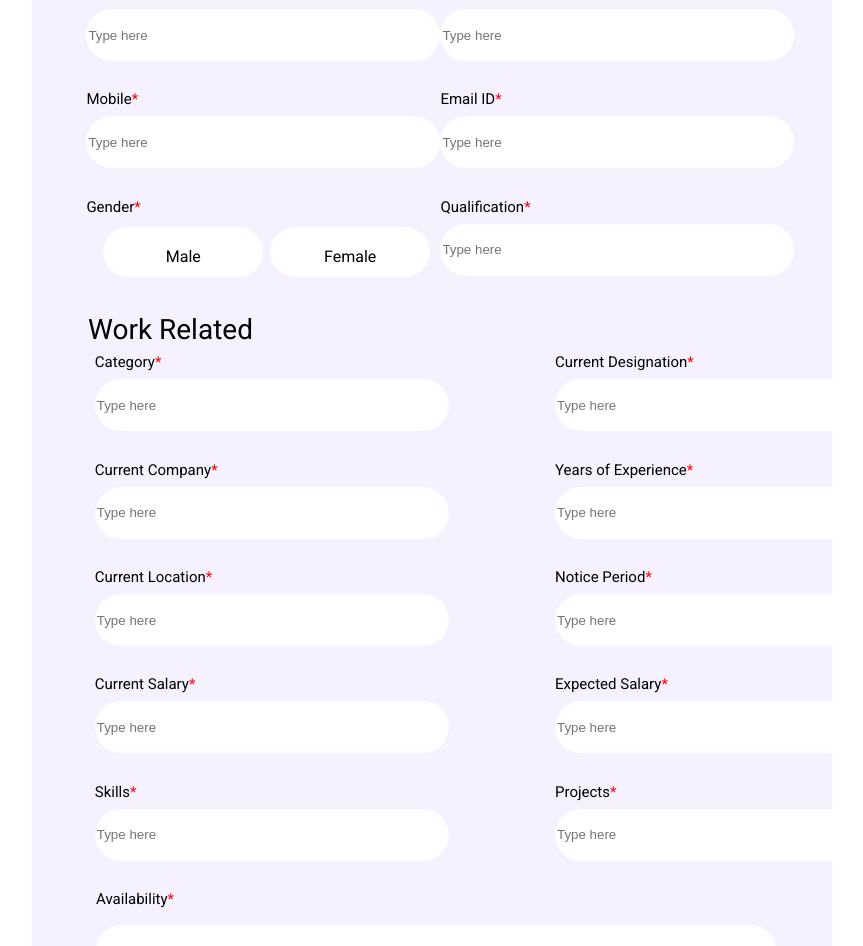
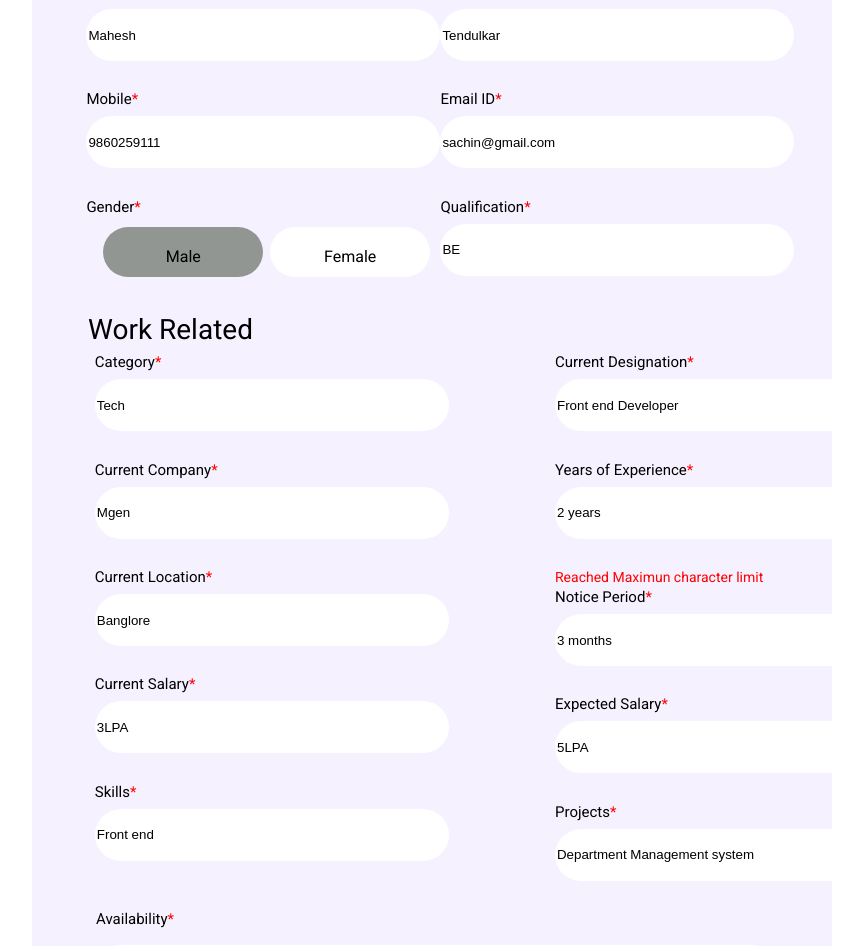
Before and after one commit to ShaikhTanishq/-Reactive-Forms, an Angular app: page / in a window 1280 px wide. Shown: the part 146-1092 px from the top of the page, without its empty margins (288-1151 px from the left). Built offline with nearby package versions, Linux system fonts and the light colour scheme.

Commit message:
Pacthing Values

```diff
--- a/src/app/app.component.html
+++ b/src/app/app.component.html
@@ -60,10 +60,10 @@
           </div>
 
           <div class="genderBtn">
-            <input type="radio" id="radioMale" name="radioFGender" value="male">
+            <input type="radio" id="radioMale" name="gender" value="male" formControlName="gender">
             <label for="radioMale"><br>Male</label>
 
-            <input type="radio" id="radioFemale" name="radioFGender" value="female">
+            <input type="radio" id="radioFemale" name="gender" value="female" formControlName="gender">
             <label for="radioFemale"><br>Female</label>
 
         </div>
@@ -438,4 +438,6 @@
   </ng-template> -->
   <button class="draft-btn" name="draftbtn">Save Draft</button>
 
+
+				<!-- <button type="button" (click)="patchUserValues()">Patch User values</button> -->
 </form>
--- a/src/app/app.component.scss
+++ b/src/app/app.component.scss
@@ -13,6 +13,7 @@
   border: 0px;
   margin-left: auto;
 }
+
 @mixin topic {
   font-size: 15px;
 }
--- a/src/app/app.component.ts
+++ b/src/app/app.component.ts
@@ -1,18 +1,5 @@
 import { Component, OnInit, ViewChild, ElementRef } from '@angular/core';
-import { FormControl, FormGroup, Validators } from '@angular/forms';
-// import { animate, state, style, transition, trigger } from '@angular/animations';
-// import { BrowserAnimationsModule } from '@angular/platform-browser/animations';
-// import { MatButtonToggleModule } from '@angular/material/button-toggle';
-
-//import { UploadService } from './upload.service';
-
-// interface IUser {
-//   firstname: string;
-//   lastname: string;
-//   email: string;
-//   password: string;
-
-// }
+import { FormControl, FormGroup, Validators, FormBuilder } from '@angular/forms';
 
 @Component({
   selector: 'app-root',
@@ -25,11 +12,11 @@ export class AppComponent implements OnInit {
   gender: any = 'FEMALE';
   title = 'reactiveForms';
   reactiveForm: FormGroup;
-  // user: IUser;
-  constructor() {}
+  values: string[];
+  constructor(private formBuilder: FormBuilder) {}
 
   ngOnInit() {
-    this.reactiveForm = new FormGroup({
+    this.reactiveForm = this.formBuilder.group({
       firstname: new FormControl(null, [
         Validators.required,
         Validators.minLength(1),
@@ -39,9 +26,9 @@ export class AppComponent implements OnInit {
         Validators.required,
         Validators.pattern('^((\\+91-?)|0)?[0-9]{10}$'),
       ]),
-      // gender: new FormControl(null, [
-      //   Validators.required
-      // ]),
+      gender: new FormControl(null, [
+        Validators.required
+      ]),
       lastname: new FormControl(null, [
         Validators.required,
         Validators.maxLength(25),
@@ -107,21 +94,38 @@ export class AppComponent implements OnInit {
       prjs: new FormControl(null, [
         Validators.required,
         Validators.minLength(1),
-        Validators.maxLength(25),
+        Validators.maxLength(255),
       ]),
       project: new FormControl(null, [
         Validators.required,
         Validators.minLength(1),
-        Validators.maxLength(25),
+        Validators.maxLength(255),
       ]),
       // gender: new FormControl(null,
       //   [Validators.required]),
     });
-  }
 
-  onSubmit2() {
-    console.log(this.reactiveForm);
-    // alert(this.invalidMessage);
+    // patching values in the form using patchValue()
+	this.reactiveForm.patchValue({
+			firstname: 'Mahesh',
+      mobile: 9860259111,
+      lastname: "Tendulkar",
+      email: "sachin@gmail.com",
+      gender: "male",
+      qualification: "BE",
+      category: "Tech",
+      currentcompany: "Mgen",
+      currentloc: "Banglore",
+      currentsalary: "3LPA",
+      skills: "Front end",
+      currentdesignation: "Front end Developer",
+      yearsofexp: "2 years",
+      noticeperiod: "3 months",
+      expectedsalary: "5LPA",
+      prjs: "Department Management system",
+      project: "Department Management system"
+		});
+
   }
 
   add() {
@@ -160,7 +164,9 @@ export class AppComponent implements OnInit {
     }
   }
 
-  here() {
-    console.log('here');
-  }
-}
+
+	}
+
+  // get userName() {
+	// 	return this.reactiveForm.patchValue('firstame');
+	// }
```
